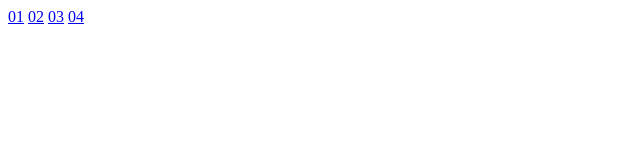
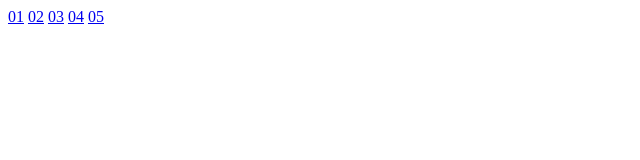
Before and after one commit to melnikov-vlad/melnikovHomeWork, a plain HTML site: page index.html in a window 1280 px wide. Shown: the full height of the page, 0-640 px from the left. Drawn offline with Linux system fonts and the light colour scheme.

Commit message:
add main index

```diff
--- a/index.html
+++ b/index.html
@@ -11,5 +11,6 @@
     <a href="./02">02</a>
     <a href="./03">03</a>
     <a href="./04">04</a>
+    <a href="./05">05</a>
 </body>
 </html>
```
